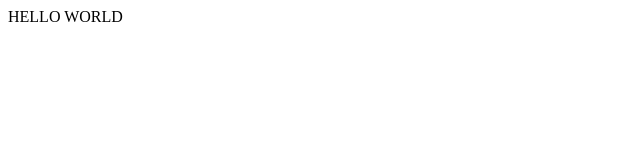
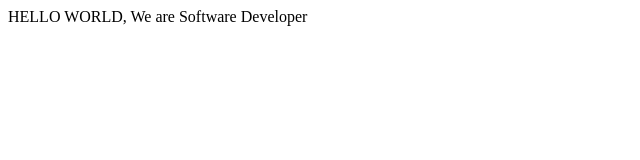
Before and after one commit to FdI96/Abdul-Federico, a plain HTML site: page index.html in a window 1280 px wide. Shown: the whole page, without its empty margins (0-640 px from the left). Drawn offline with Linux system fonts and the light colour scheme.

Commit message:
We  are Software Developer

```diff
--- a/index.html
+++ b/index.html
@@ -8,7 +8,7 @@
 </head>
 
 <body>
-    HELLO WORLD
+    HELLO WORLD, We are Software Developer
 </body>
 
 </html>
```
